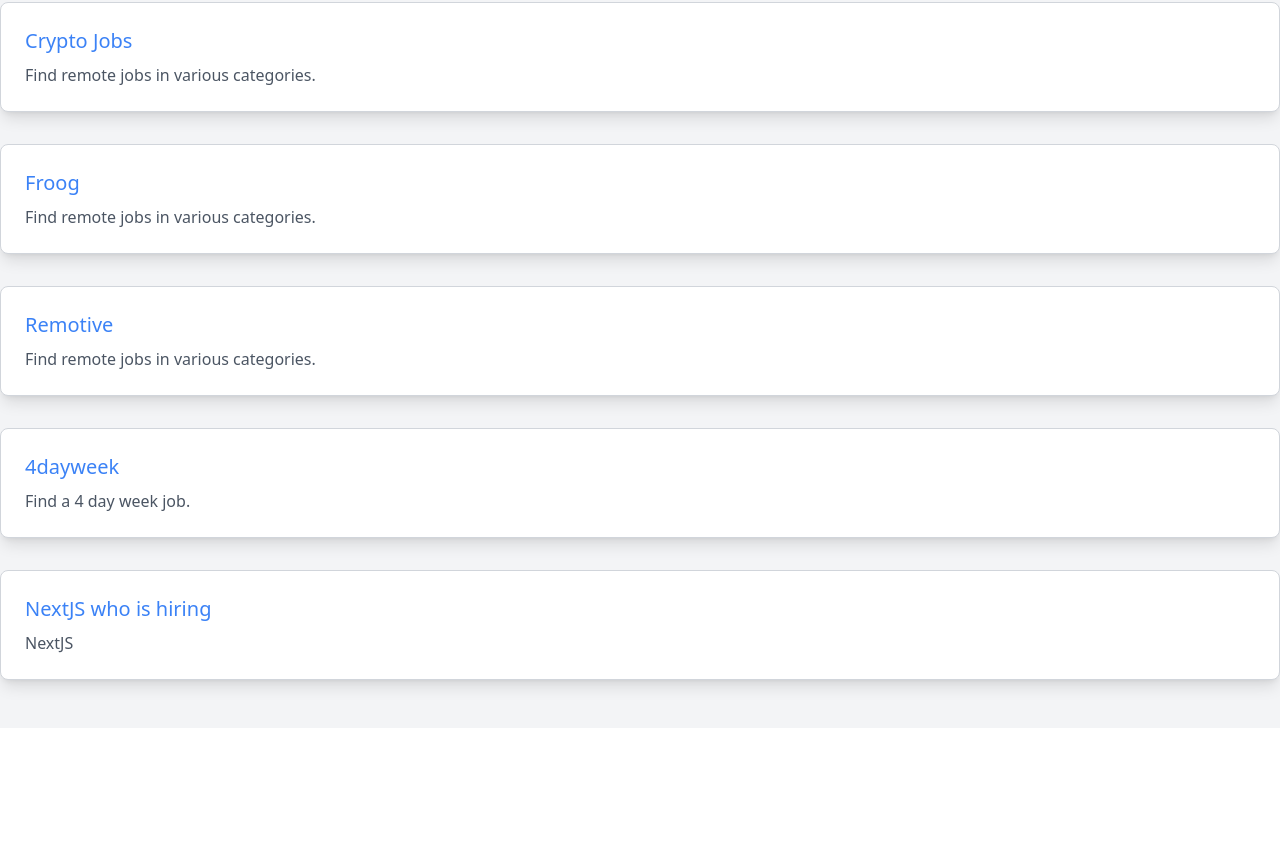
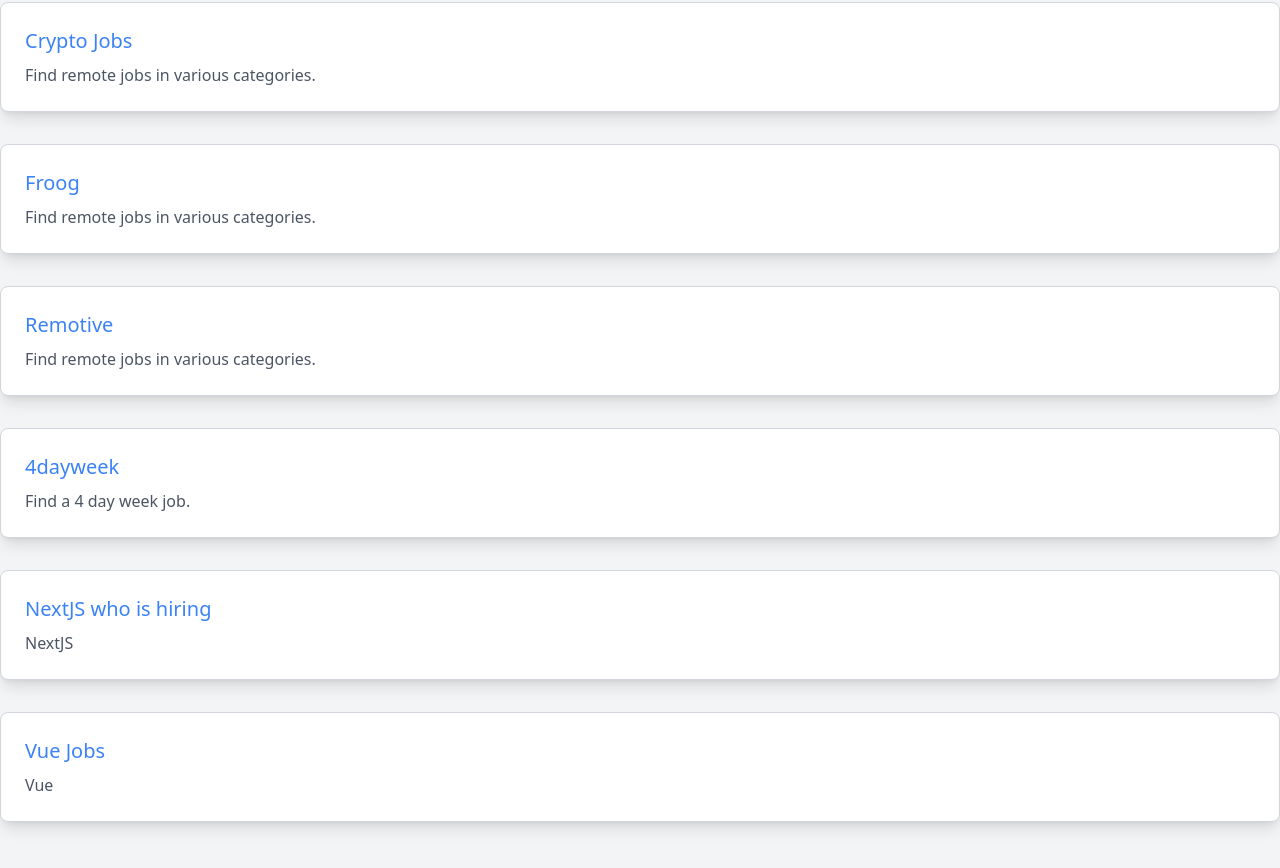
Before and after one commit to iam-frankqiu/remote-link, a Next.js app: page / in a window 1280 px wide. Shown: the part 2422-3290 px from the top of the page. Before the commit the page ends 3150 px from the top, so only its background shows below. Built offline with nearby package versions, Linux system fonts and the light colour scheme.

Commit message:
feat: add vue jobs

```diff
--- a/pages/index.tsx
+++ b/pages/index.tsx
@@ -107,6 +107,11 @@
       name: "NextJS who is hiring",
       description: "NextJS",
       url: "https://github.com/vercel/next.js/discussions?discussions_q=who%27s+hiring",
+    },
+    {
+      name: "Vue Jobs",
+      description: "Vue",
+      url: "https://vuejobs.com/jobs",
     }
   ];
 
```
